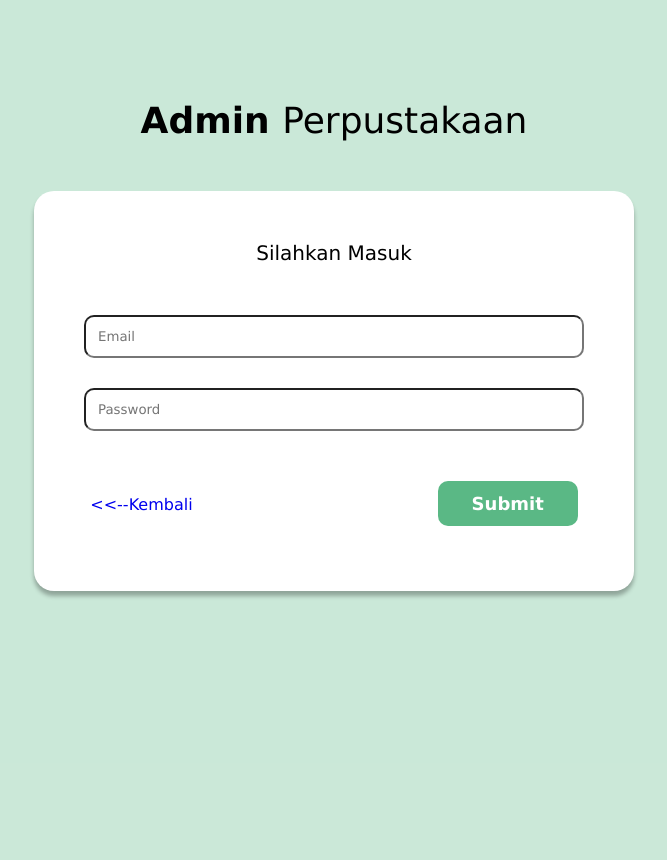
After one commit to mardiana36/mardiana36.github.io, a PHP site: page /login.html in a window 1280 px wide. The commit adds this page. Shown: the whole page, without its empty margins (306-973 px from the left). Run offline with PHP 8.4, Linux system fonts and the light colour scheme.

Commit message:
penambahan login.html dan cssnya

```diff
--- a/home.html
+++ b/home.html
@@ -14,7 +14,7 @@
     <nav class="container-nav">
         <ul class="ul-nav">
             <li id="logo" class="li-nav">PERPUSTAKAAN</li>
-            <button class="login-nav li-nav">LOGIN</button>
+            <button class="login-nav li-nav"> <a href="login.html">LOGIN</a> </button>
         </ul>
     </nav>
     <div class="container-content">
--- /dev/null
+++ b/login.html
@@ -0,0 +1,26 @@
+<!DOCTYPE html>
+<html lang="en">
+<head>
+    <meta charset="UTF-8">
+    <meta http-equiv="X-UA-Compatible" content="IE=edge">
+    <meta name="viewport" content="width=device-width, initial-scale=1.0">
+    <link rel="stylesheet" href="style.css">
+    <title>Login</title>
+</head>
+<body>
+    <div class="container-login">
+
+        <div><p class="text-login"> <b> Admin </b> Perpustakaan</p></div>
+        <div class="div-login">
+            <p>Silahkan Masuk</p>
+            <form action="">
+                <input type="email" name="emailLogin" placeholder="Email">
+                <input type="password" name="passwordLogin" placeholder="Password">
+                <a href="home.html"> &#60&#60--Kembali</a>
+                <input type="submit" name="masuk" id="masuk">
+            </form>
+
+        </div>
+    </div>
+</body>
+</html>
--- a/style.css
+++ b/style.css
@@ -2,6 +2,7 @@
     margin: 0;
     padding: 0;
     box-sizing: border-box;
+    font-family: Verdana, Geneva, Tahoma, sans-serif;
 }
 
 .container-nav {
@@ -44,7 +45,6 @@
 }
 
 .ul-nav .login-nav {
-    color: #FFFFFF;
     background-color: #5AB885;
     border-style: none;
     border-radius: 10px;
@@ -54,6 +54,10 @@
     transition: 0.5s;
     text-shadow: none;
     box-shadow: 0 4px 4px #0000004a;
+}
+.ul-nav .login-nav a{
+    text-decoration: none;
+    color: #FFFFFF;
 }
 
 .ul-nav .login-nav:hover {
@@ -132,3 +136,74 @@
 .content-home-2 div img {
     width: inherit;
 }
+
+
+ /* LOGIN */
+.container-login{
+    display: flex;
+    background-color:#5ab88451 ;
+    height: 860px;
+    gap:50px;
+    flex-direction: column;
+    align-items: center;
+}
+.container-login div{
+   position: relative;
+   top : 100px;
+   text-align: center;
+}
+
+div .text-login{
+    font-size: 36px;
+}
+.div-login{
+    border-radius: 20px;
+    padding: 50px;
+    background-color: #FFFFFF;
+    width: auto;
+    height: 400px;
+    box-shadow: 0 5px 4px #0000004a;
+}
+.div-login p{
+    font-size: 20px;
+    padding-bottom: 50px;
+}
+
+.div-login form input {
+    display: block;
+    width: 500px;
+    padding: 12px;
+    margin-bottom: 30px;
+    border-radius: 10px;
+    transition: 0.5s;;
+}
+.div-login form input:focus{
+    box-shadow: 0 5px 4px #5AB885;
+}
+#masuk{
+    display: inline-block;
+    position: relative;
+    width: 140px;
+    margin-bottom: 0;
+    margin-top: 20px;
+    right: -120px;
+    border: none;
+    background-color: #5AB885;
+    color: #FFFFFF;
+    font-weight: bold;
+    font-size: large;
+}
+#masuk:hover{
+    cursor: pointer;
+    scale: 1.1;
+}
+.div-login a {
+   display: inline-block;
+   position: relative;
+   left: -120px;
+   text-decoration: none;
+   transition: 0.5s;
+}
+.div-login a:hover{
+    transform: translateX(-10px);
+}
```
